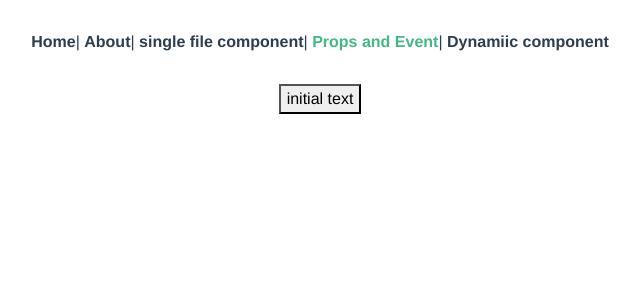
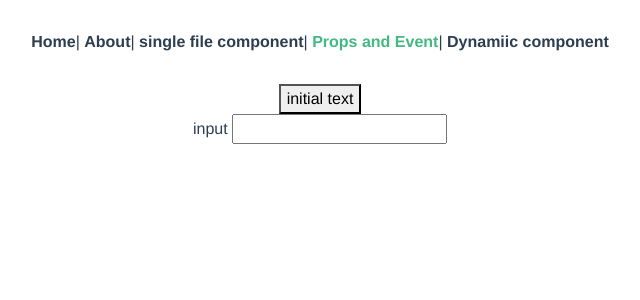
Before and after one commit to Arman-Ahmed-Jony/vue-design-pattern, a Vue app: page /props-and-events in a window 1280 px wide. Shown: the top 300 px of the page, without its empty margins (320-960 px from the left). Built offline with nearby package versions, Linux system fonts and the light colour scheme.

Commit message:
vs code config and function prop added

```diff
--- /dev/null
+++ b/src/components/Form.vue
@@ -0,0 +1,12 @@
+<template>
+  <div>
+    input
+    <input type="text" />
+  </div>
+</template>
+
+<script>
+export default {};
+</script>
+
+<style></style>
--- a/src/views/PropsAndEvent.vue
+++ b/src/views/PropsAndEvent.vue
@@ -1,13 +1,17 @@
 <template>
-  <!-- <div>test</div> -->
-  <v-btn :text="text" @click="handleClick"></v-btn>
+  <div>
+    <!-- <div>test</div> -->
+    <v-btn :text="text" @click="handleClick"></v-btn>
+    <Form></Form>
+  </div>
 </template>
 
 <script>
 import VBtn from "../components/VBtn";
 export default {
   components: {
-    VBtn
+    VBtn,
+    Form: () => import("../components/Form")
   },
   data() {
     return {
```
Also changed, not shown: 1 other file (tests, documents, lock files or other folders).
